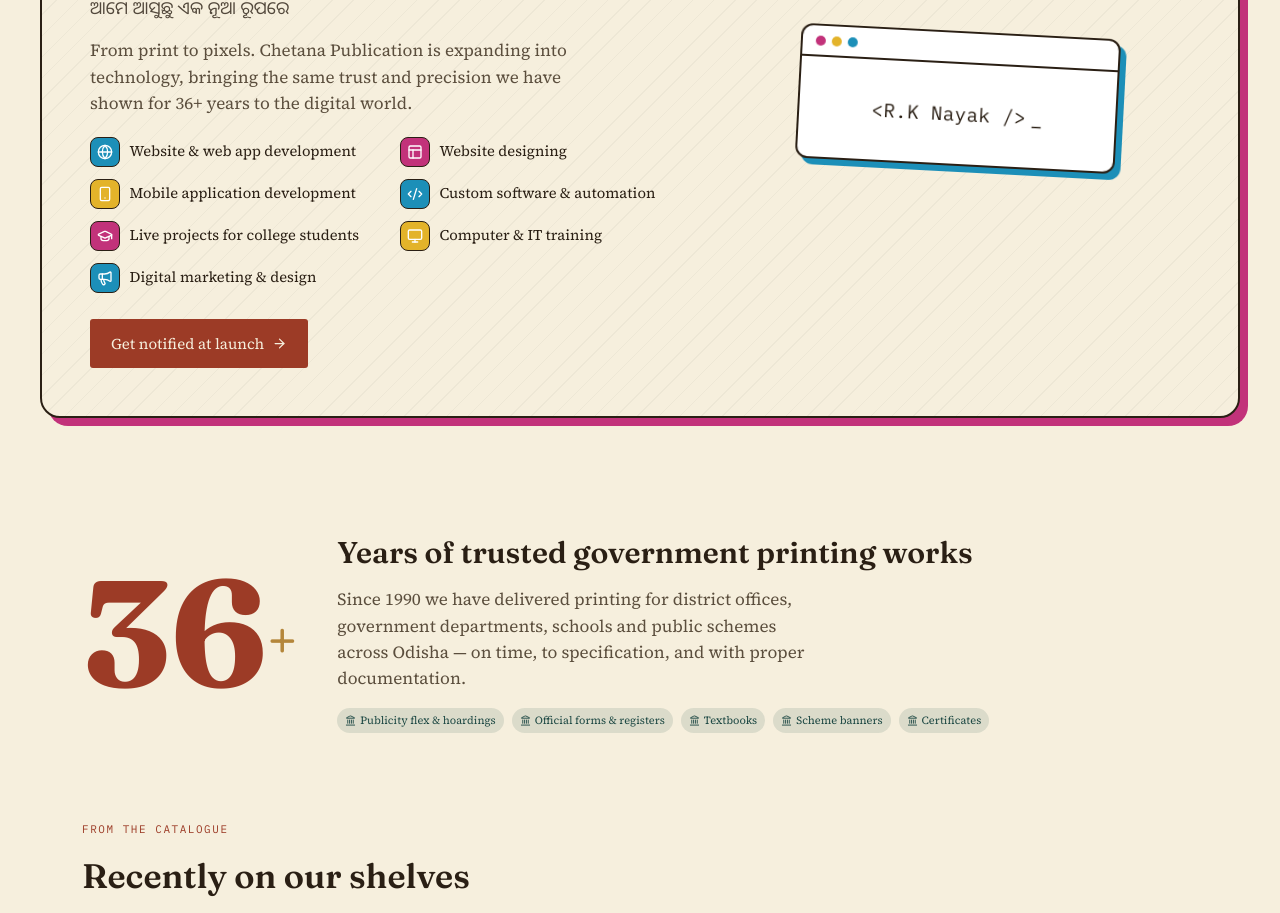
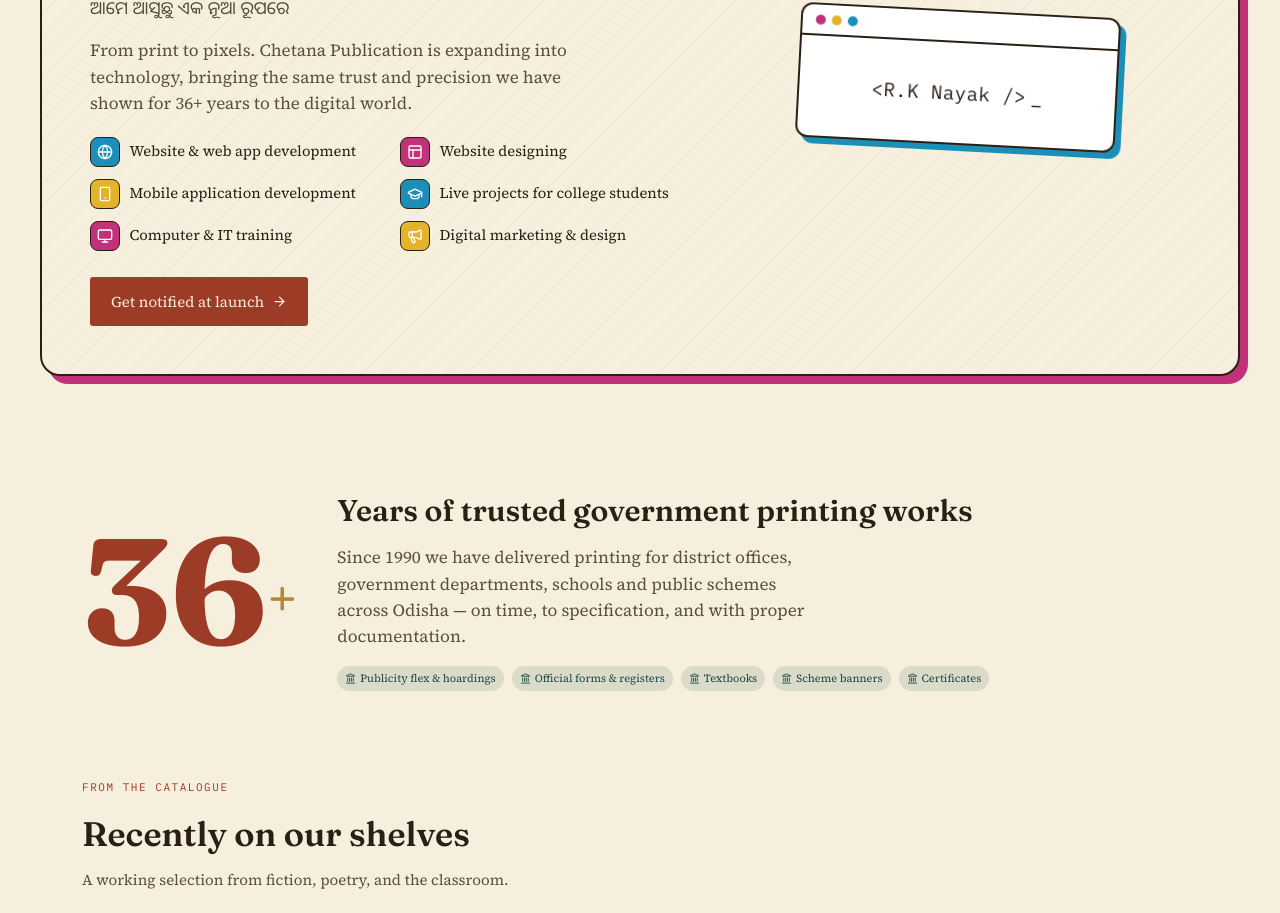
Before and after one commit to Srabani0306/chetana-publication, a Next.js app: page / in a window 1280 px wide. Shown: the part 1233-2146 px from the top of the page. Built offline with nearby package versions, Linux system fonts and the light colour scheme; no server answers.

Commit message:
committed

```diff
--- a/app/page.tsx
+++ b/app/page.tsx
@@ -11,7 +11,7 @@
   { icon: Globe, label: "Website & web app development" },
   { icon: Layout, label: "Website designing" },
   { icon: Smartphone, label: "Mobile application development" },
-  { icon: Code2, label: "Custom software & automation" },
+
   { icon: GraduationCap, label: "Live projects for college students" },
   { icon: Monitor, label: "Computer & IT training" },
   { icon: Megaphone, label: "Digital marketing & design" },
```
